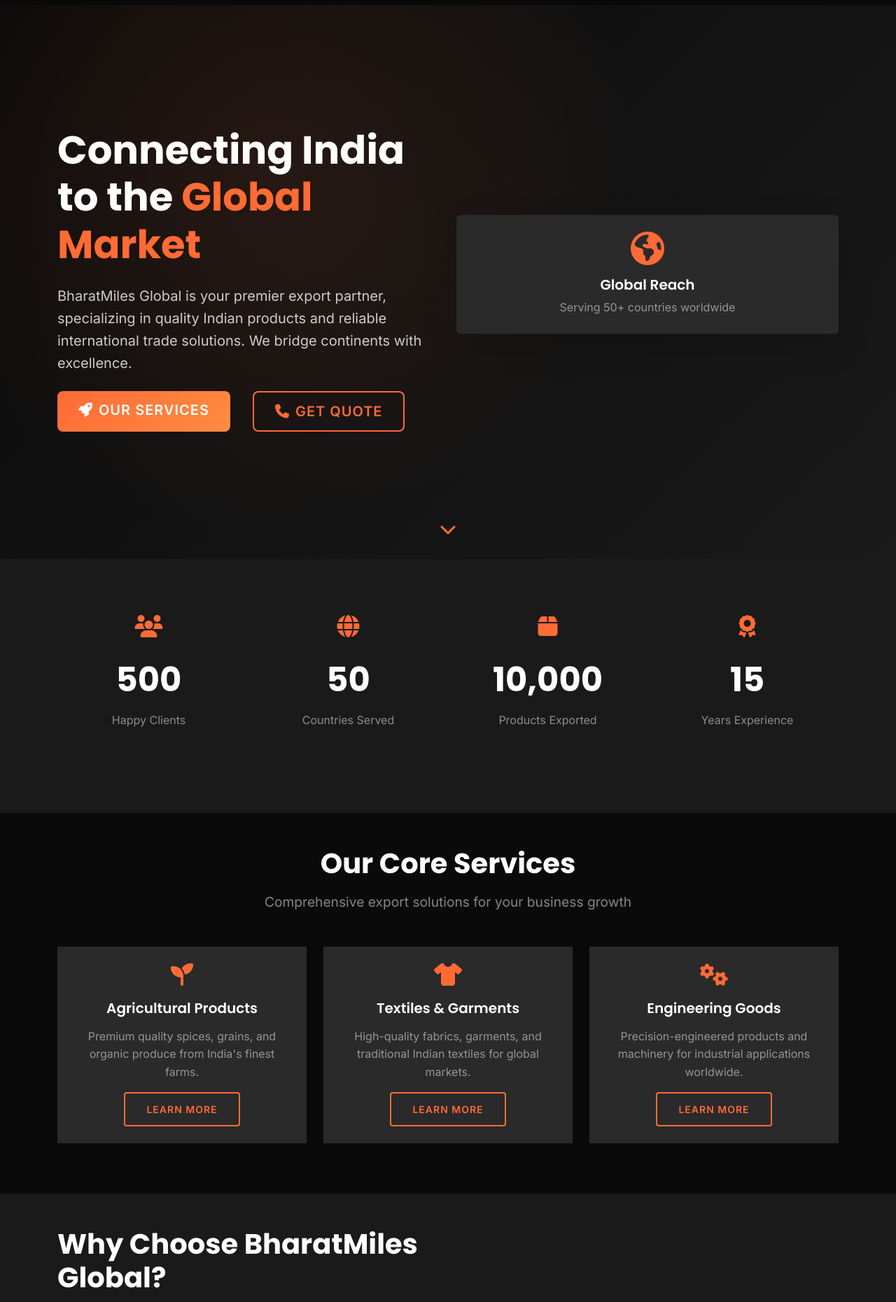
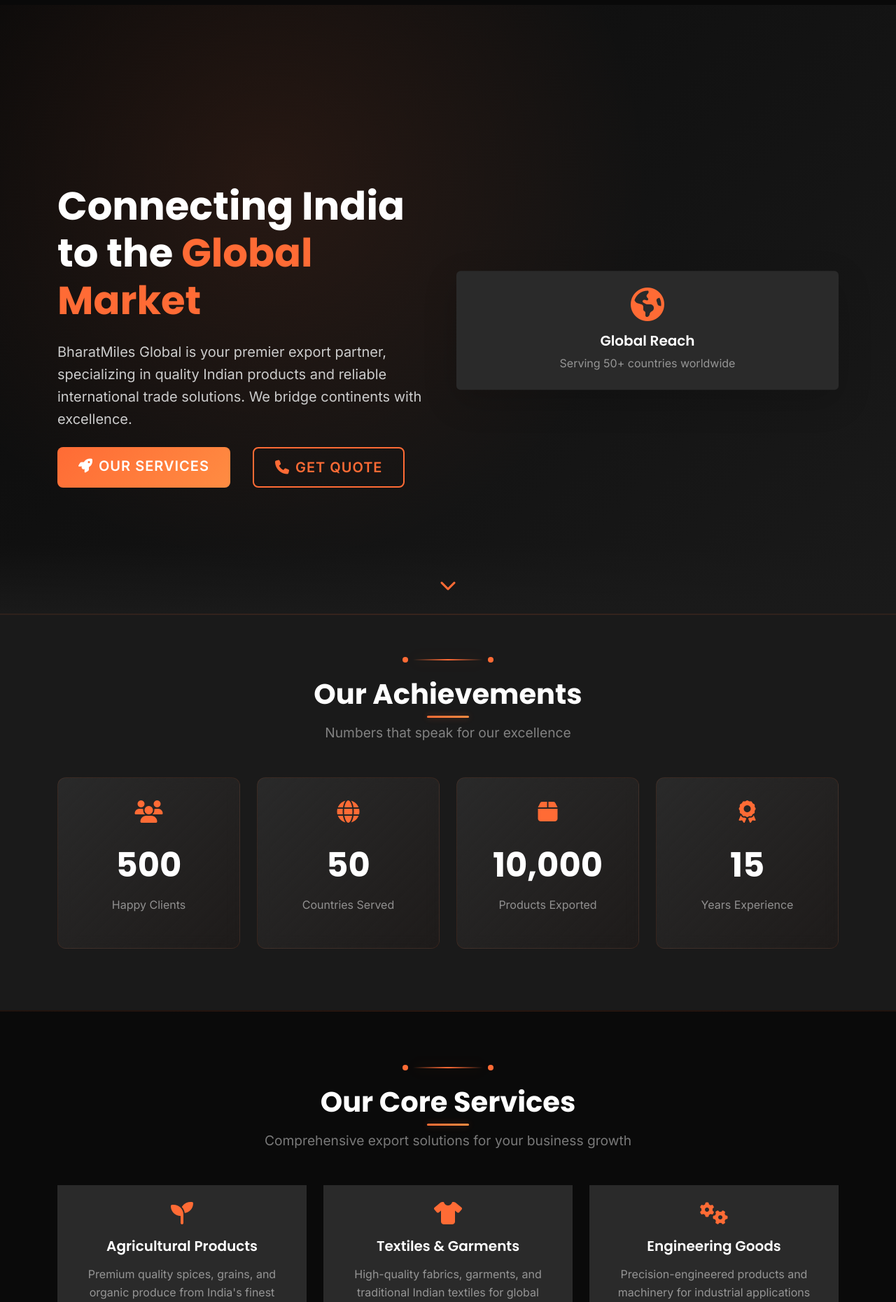
Before and after one commit to SohamDhokale/BharatMiles, a Flask app: page / in a window 1280 px wide. Shown: the part 73-1934 px from the top of the page at 70% size. Run offline with Flask 3, Linux system fonts and the light colour scheme.

Commit message:
Improve the homepage appearance and content flow for a better user experience
Enhance homepage layout with section separators, transitions, and z-index to prevent content overlap on scroll.

Replit-Commit-Author: Agent
Replit-Commit-Session-Id: bc5199e3-9436-41da-8851-aa3f330ff1e0
Replit-Commit-Screenshot-Url: https://storage.googleapis.com/screenshot-production-us-central1/a4bf1ab1-3e14-46b7-920c-32ff3274c151/bc5199e3-9436-41da-8851-aa3f330ff1e0/m11jMp7

```diff
--- a/static/css/style.css
+++ b/static/css/style.css
@@ -186,6 +186,8 @@ html {
     display: flex;
     align-items: center;
     overflow: hidden;
+    padding-top: 80px; /* Account for fixed navbar */
+    margin-bottom: 0;
 }
 
 .hero-overlay {
@@ -254,6 +256,10 @@ html {
 /* Stats Section */
 .stats-section {
     padding: 4rem 0;
+    position: relative;
+    z-index: 10;
+    background: var(--dark-secondary);
+    margin-top: -2px; /* Eliminate any gap */
 }
 
 .stat-item {
@@ -272,6 +278,13 @@ html {
 }
 
 /* Services Section */
+.services-preview {
+    position: relative;
+    z-index: 10;
+    background: var(--dark-bg);
+    padding: 5rem 0;
+}
+
 .service-card {
     transition: all 0.3s ease;
     border: 1px solid transparent;
@@ -724,16 +737,75 @@ html {
     border-left: 4px solid #dc3545;
 }
 
+/* Section Separators and Professional Styling */
+.section-separator {
+    height: 2px;
+    background: linear-gradient(90deg, transparent, var(--primary-orange), transparent);
+    margin: 0 auto;
+    width: 100px;
+    position: relative;
+}
+
+.section-separator::before,
+.section-separator::after {
+    content: '';
+    position: absolute;
+    top: 50%;
+    width: 8px;
+    height: 8px;
+    border-radius: 50%;
+    background: var(--primary-orange);
+    transform: translateY(-50%);
+}
+
+.section-separator::before {
+    left: -15px;
+}
+
+.section-separator::after {
+    right: -15px;
+}
+
+/* Professional Section Styling */
+.why-choose {
+    position: relative;
+    z-index: 10;
+    background: var(--dark-secondary);
+    padding: 5rem 0;
+}
+
+.cta-section {
+    position: relative;
+    z-index: 10;
+    background: var(--dark-bg);
+    padding: 5rem 0;
+    background-image: radial-gradient(circle at 50% 50%, rgba(255, 107, 53, 0.05) 0%, transparent 70%);
+}
+
 /* Additional utility classes */
 .section-title {
     font-size: 2.5rem;
     font-weight: 700;
     margin-bottom: 1rem;
+    position: relative;
+}
+
+.section-title::after {
+    content: '';
+    position: absolute;
+    bottom: -10px;
+    left: 50%;
+    transform: translateX(-50%);
+    width: 60px;
+    height: 3px;
+    background: var(--gradient-orange);
+    border-radius: 2px;
 }
 
 .section-subtitle {
     font-size: 1.2rem;
     margin-bottom: 3rem;
+    opacity: 0.9;
 }
 
 /* Hover effects for team cards */
@@ -758,3 +830,62 @@ html {
     border-color: var(--primary-orange);
     transform: translateY(-5px);
 }
+
+/* Improved Section Transitions */
+section {
+    position: relative;
+    overflow: hidden;
+}
+
+section::before {
+    content: '';
+    position: absolute;
+    top: 0;
+    left: -50%;
+    width: 200%;
+    height: 1px;
+    background: linear-gradient(90deg, transparent, rgba(255, 107, 53, 0.3), transparent);
+    opacity: 0.5;
+}
+
+/* Enhanced Professional Layout */
+.hero-section::after {
+    content: '';
+    position: absolute;
+    bottom: 0;
+    left: 0;
+    right: 0;
+    height: 100px;
+    background: linear-gradient(to bottom, transparent, var(--dark-secondary));
+    z-index: 1;
+}
+
+/* Smooth Section Flow */
+.stats-section,
+.services-preview,
+.why-choose,
+.cta-section {
+    border-top: 1px solid rgba(255, 107, 53, 0.1);
+}
+
+/* Professional Glowing Effects */
+.section-title::after {
+    box-shadow: 0 0 10px rgba(255, 107, 53, 0.3);
+}
+
+.section-separator {
+    box-shadow: 0 0 20px rgba(255, 107, 53, 0.2);
+}
+
+/* Enhanced Card Interactions */
+.stat-item {
+    background: linear-gradient(135deg, var(--dark-card) 0%, rgba(255, 107, 53, 0.02) 100%);
+    border-radius: 12px;
+    border: 1px solid rgba(255, 107, 53, 0.1);
+    backdrop-filter: blur(10px);
+}
+
+.stat-item:hover {
+    border-color: var(--primary-orange);
+    box-shadow: 0 10px 30px rgba(255, 107, 53, 0.1);
+}
--- a/templates/index.html
+++ b/templates/index.html
@@ -49,8 +49,13 @@
 </section>
 
 <!-- Stats Section -->
-<section class="stats-section py-5 bg-dark-secondary">
+<section class="stats-section">
     <div class="container">
+        <div class="text-center mb-5">
+            <div class="section-separator mb-4"></div>
+            <h2 class="section-title text-white">Our Achievements</h2>
+            <p class="section-subtitle text-white-50">Numbers that speak for our excellence</p>
+        </div>
         <div class="row text-center">
             <div class="col-lg-3 col-md-6 mb-4">
                 <div class="stat-item counter-item">
@@ -85,9 +90,10 @@
 </section>
 
 <!-- Services Preview -->
-<section class="services-preview py-5">
+<section class="services-preview">
     <div class="container">
         <div class="text-center mb-5">
+            <div class="section-separator mb-4"></div>
             <h2 class="section-title text-white">Our Core Services</h2>
             <p class="section-subtitle text-white-50">Comprehensive export solutions for your business growth</p>
         </div>
@@ -136,10 +142,11 @@
 </section>
 
 <!-- Why Choose Us -->
-<section class="why-choose py-5 bg-dark-secondary">
+<section class="why-choose">
     <div class="container">
         <div class="row align-items-center">
             <div class="col-lg-6 mb-5 mb-lg-0">
+                <div class="section-separator mb-4"></div>
                 <h2 class="section-title text-white mb-4">Why Choose BharatMiles Global?</h2>
                 <div class="feature-list">
                     <div class="feature-item mb-4 slide-in-left">
@@ -194,10 +201,11 @@
 </section>
 
 <!-- CTA Section -->
-<section class="cta-section py-5">
+<section class="cta-section">
     <div class="container">
         <div class="row justify-content-center text-center">
             <div class="col-lg-8">
+                <div class="section-separator mb-4"></div>
                 <h2 class="text-white mb-4">Ready to Expand Your Business Globally?</h2>
                 <p class="text-white-50 mb-4">Join hundreds of successful businesses who trust BharatMiles Global for their export needs.</p>
                 <div class="cta-buttons">
```
